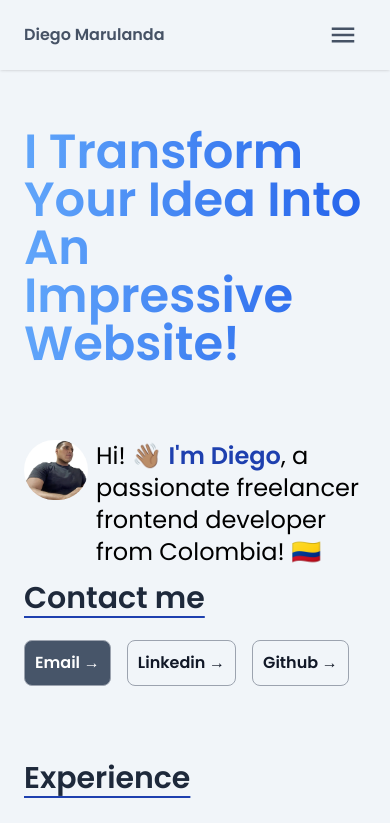
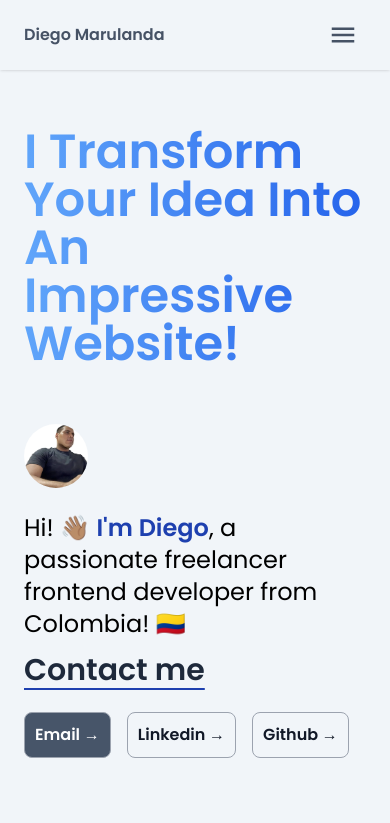
Before and after one commit to DiegoMarulandaB/Portfolio, a Next.js app: page / in a window 390 px wide. Shown: the top 823 px of the page. Built offline with nearby package versions, Linux system fonts and the light colour scheme.

Commit message:
feat: :sparkles: add new responsive contact

```diff
--- a/src/components/Contact/Contact.tsx
+++ b/src/components/Contact/Contact.tsx
@@ -3,28 +3,28 @@ import React from 'react'
 
 const Contact = () => {
   return (
-    <div id="contact" className="pt-28 mt-[-72px]">
+    <div id="contact" className="pt-28 mt-[-88px]">
       <div className="mx-auto lg:px-8 max-w-screen-lg sm:px-6">
         <div className="flex items-start md:items-start md:justify-start justify-between text-start">
           <div className="flex flex-col ml-2 mx-1 mr-1">
             <div className="space-y-6 md:space-y-0 md:flex md:gap-6 lg:items-center lg:gap-1">
-              <div className="md:w-6/12">
-                <div className="paragraph paragraph-dark-theme [&>p]:mb-4">
-                  <div className="flex mt-4">
-                    <div className="flex-shrink-0 w-16 h-16 md:w-18 md:h-18 mb-4">
+              <div className="w-full md:w-6/12">
+                <div className="paragraph [&>p]:mb-4">
+                  <div className="flex flex-col sm:flex-row mt-4">
+                    <div className="flex-shrink-0 w-16 h-16 md:w-18 md:h-18 mb-4 sm:mb-0">
                       <img
                         loading="lazy"
-                        className="img-contact"
+                        className="img-contact w-full h-full object-cover"
                         width={776}
                         height={724}
                         src="/assets/webp/Diego.webp"
                         alt="Profile Picture"
                       />
                     </div>
-                    <div className="ml-2">
+                    <div className="mt-2 sm:mt-0 sm:ml-4">
                       <h1 className="heading-1">
-                        Hi!{''} 👋🏽 <strong className="description-user heading-1">I&apos;m Diego</strong>, a passionate
-                        freelancer frontend developer from Colombia! {''}🇨🇴{' '}
+                        Hi! 👋🏽 <strong className="description-user heading-1">I&apos;m Diego</strong>, a passionate
+                        freelancer frontend developer from Colombia! 🇨🇴
                       </h1>
                     </div>
                   </div>
```
